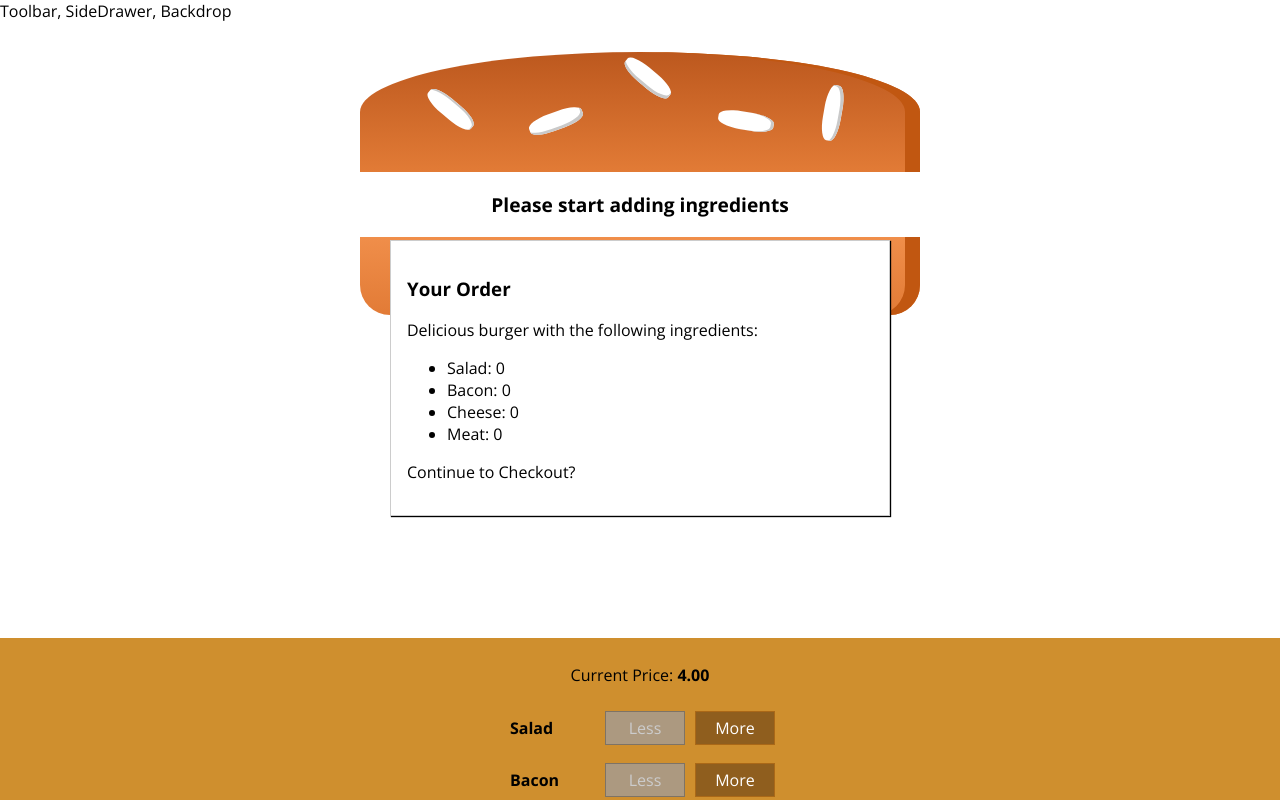
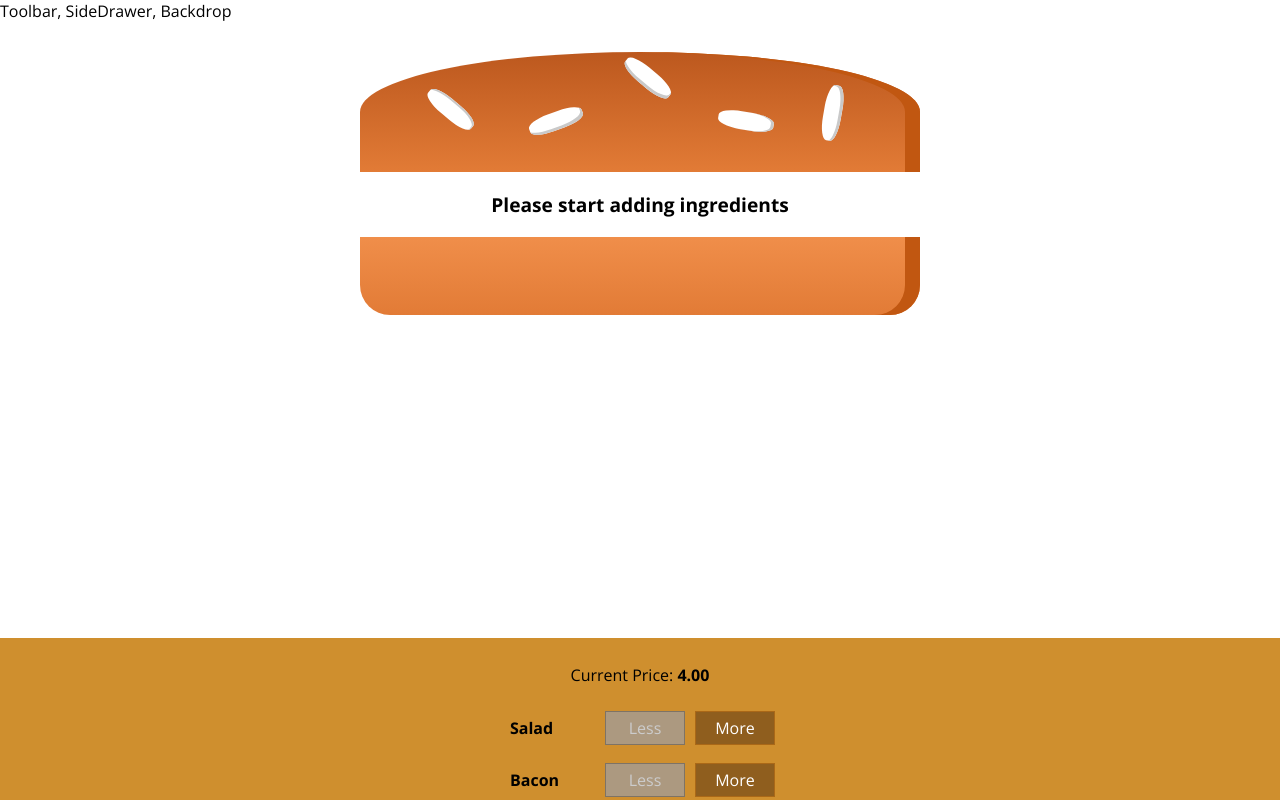
Before and after one commit to TowerGuy2909/reactBurgerBuilder, a React app in the folder reactburgerbuilder/: page / in a window 1280 px wide. Shown: the top 800 px of the page. Built offline with nearby package versions, Linux system fonts and the light colour scheme.

Commit message:
the styling of the modal telling it to come front if show is true

```diff
--- a/reactburgerbuilder/src/components/UserInterface/Modal/Modal.js
+++ b/reactburgerbuilder/src/components/UserInterface/Modal/Modal.js
@@ -3,7 +3,12 @@
 import classes from './Modal.css';
 
 const modal = (props) => (
-    <div className={classes.Modal}>
+    <div
+        className={classes.Modal}
+        style={{
+            transform: props.show ? 'translateY(0)' : 'translateY(-100vh)',
+            opacity: props.show ? '1': '0'
+        }}>
         {props.children}
     </div>
 );
```
